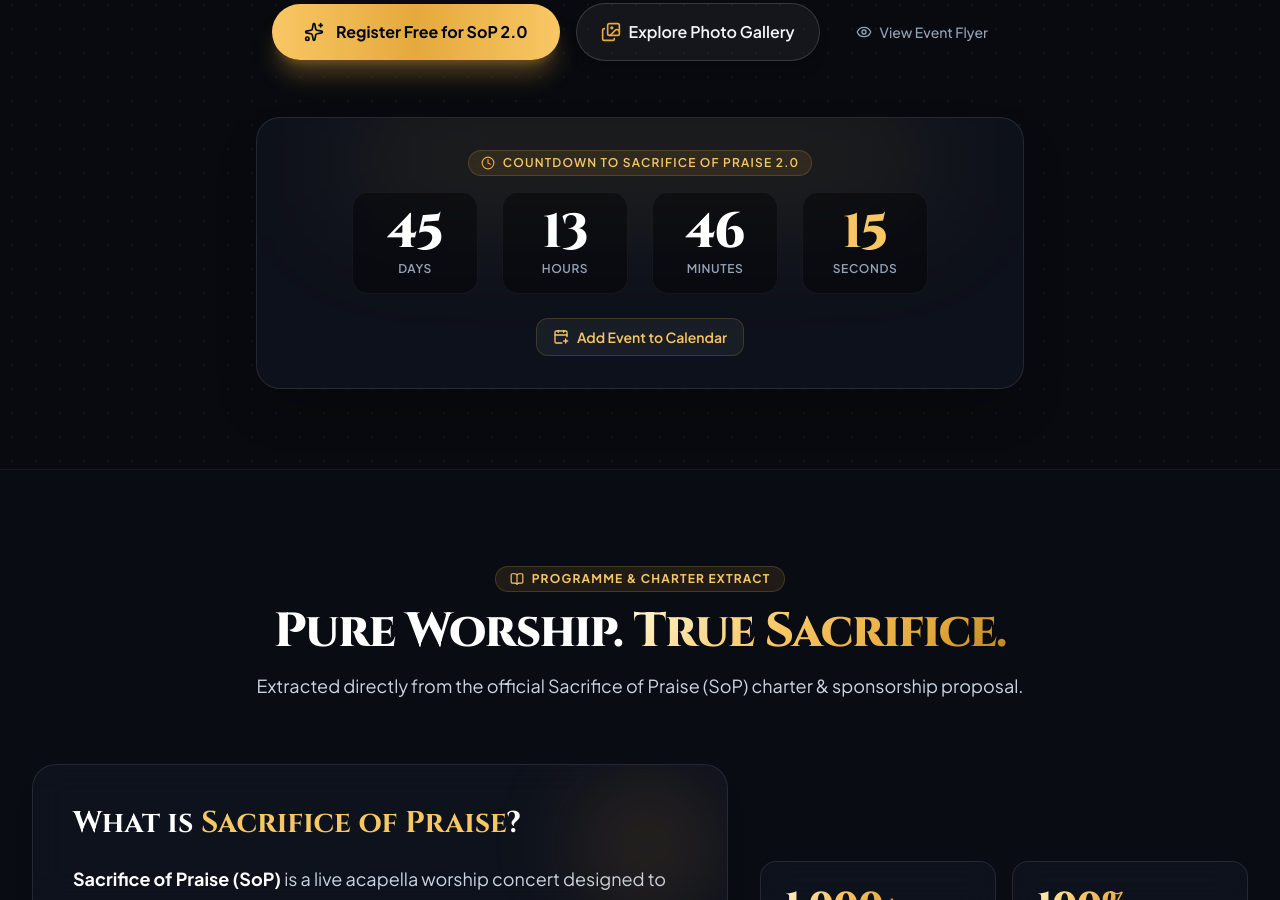
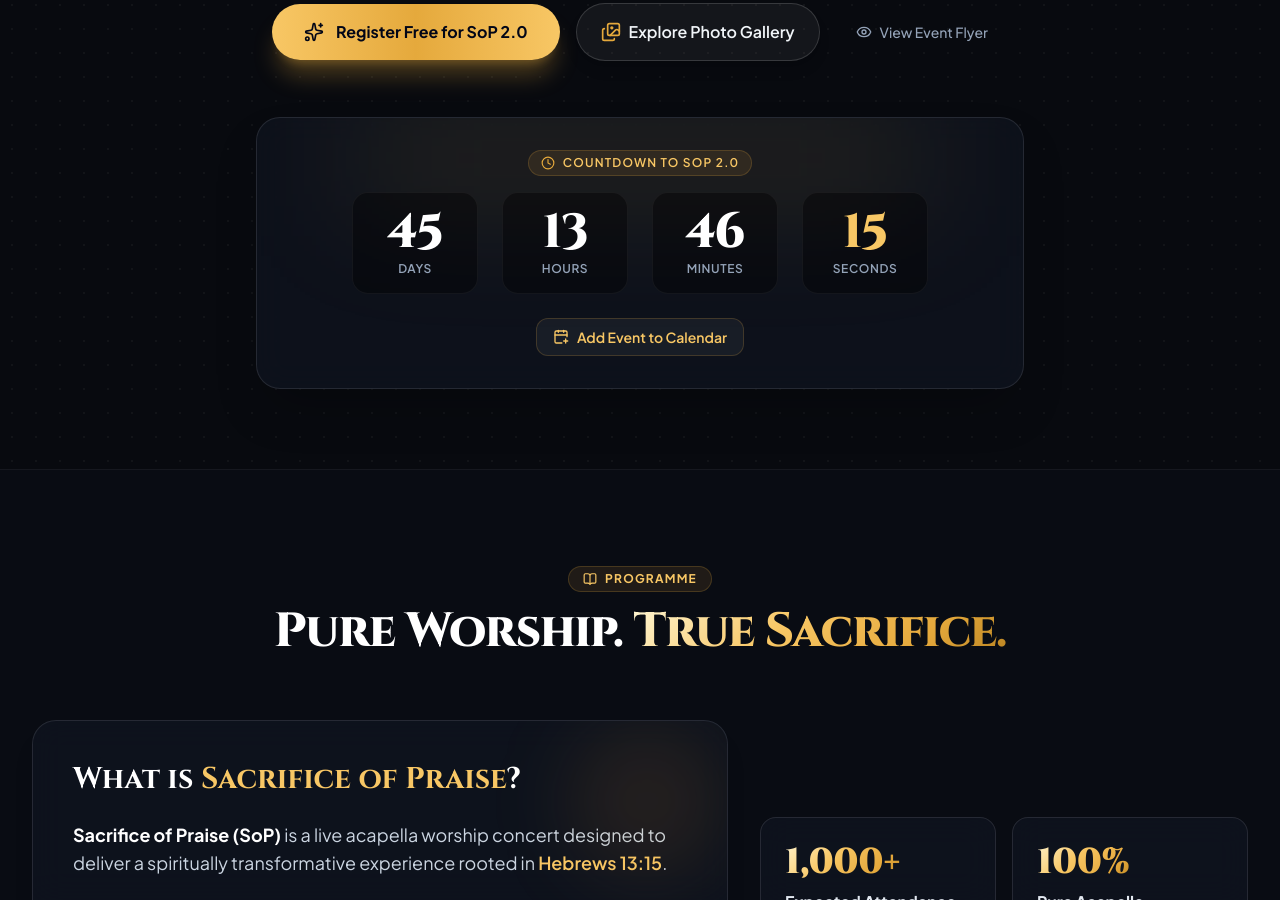
Before and after one commit to ThatNiftyNerd/Sacrifice-of-Praise, a plain HTML site: page index.html in a window 1280 px wide. Shown: the part 655-1555 px from the top of the page. Drawn offline with nearby package versions, Linux system fonts and the light colour scheme.

Commit message:
Update countdown title to SoP 2.0, rename section badge to Programme, and remove charter extract subtitle

```diff
--- a/index.html
+++ b/index.html
@@ -287,7 +287,7 @@
           <div class="relative z-10 flex flex-col items-center">
             <div class="inline-flex items-center gap-2 px-3 py-1 rounded-full bg-[#e5a93c]/10 border border-[#e5a93c]/20 text-[#f8c765] text-xs font-semibold tracking-widest uppercase mb-4 text-center">
               <i data-lucide="clock" class="w-3.5 h-3.5 text-[#e5a93c] shrink-0"></i>
-              <span class="text-[11px] sm:text-xs">Countdown to Sacrifice of Praise 2.0</span>
+              <span class="text-[11px] sm:text-xs">Countdown to SoP 2.0</span>
             </div>
 
             <div class="grid grid-cols-4 gap-1.5 xs:gap-2.5 sm:gap-4 md:gap-6 w-full max-w-xl mb-4 sm:mb-6">
@@ -335,14 +335,11 @@
       <div class="max-w-3xl mx-auto text-center mb-16">
         <div class="inline-flex items-center gap-2 px-3.5 py-1 rounded-full bg-[#e5a93c]/10 border border-[#e5a93c]/20 text-[#f8c765] text-xs font-bold tracking-widest uppercase mb-4">
           <i data-lucide="book-open" class="w-3.5 h-3.5"></i>
-          <span>Programme & Charter Extract</span>
+          <span>Programme</span>
         </div>
         <h2 class="text-3xl sm:text-5xl font-display font-extrabold text-white tracking-tight">
           Pure Worship. <span class="gold-gradient-text">True Sacrifice.</span>
         </h2>
-        <p class="mt-4 text-base sm:text-lg text-slate-300 leading-relaxed">
-          Extracted directly from the official Sacrifice of Praise (SoP) charter & sponsorship proposal.
-        </p>
       </div>
 
       <!-- Main Description Card -->
```
